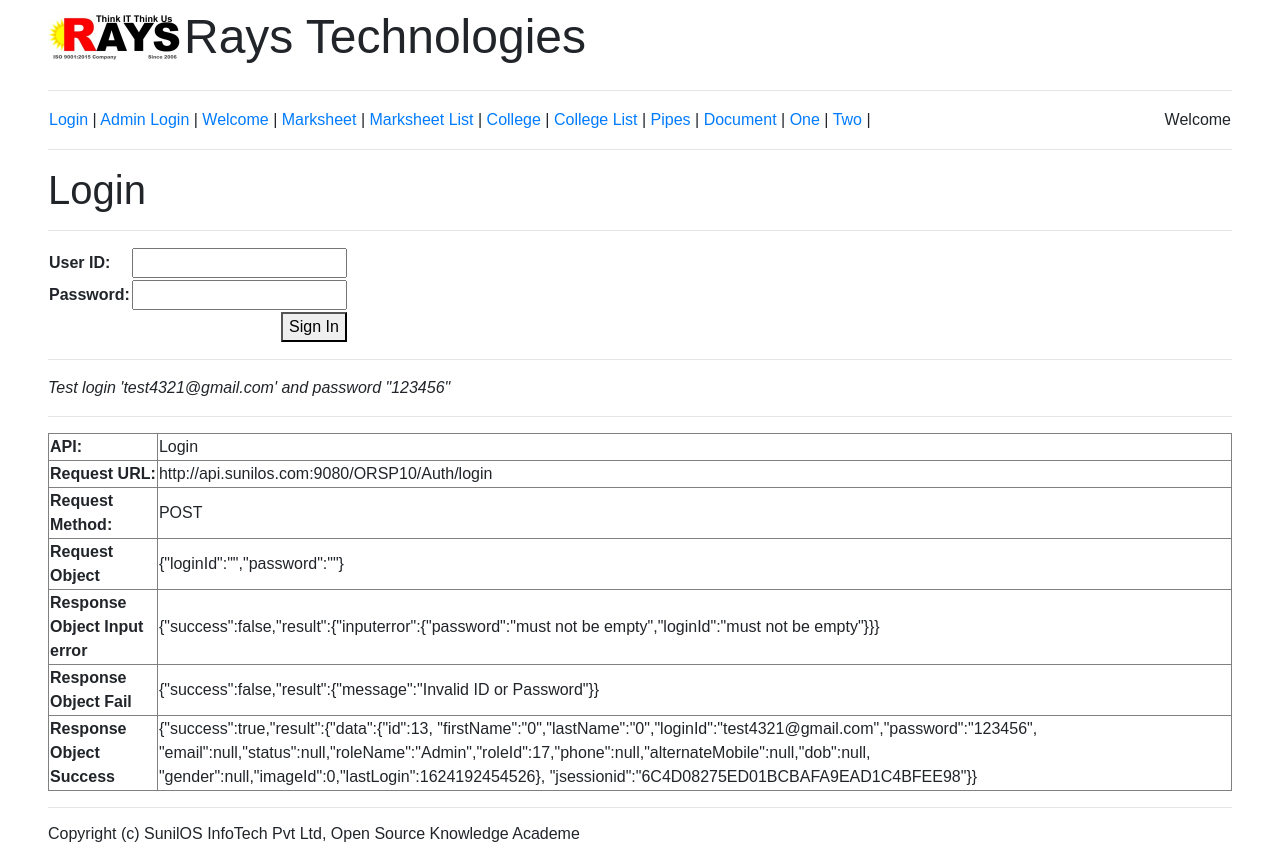
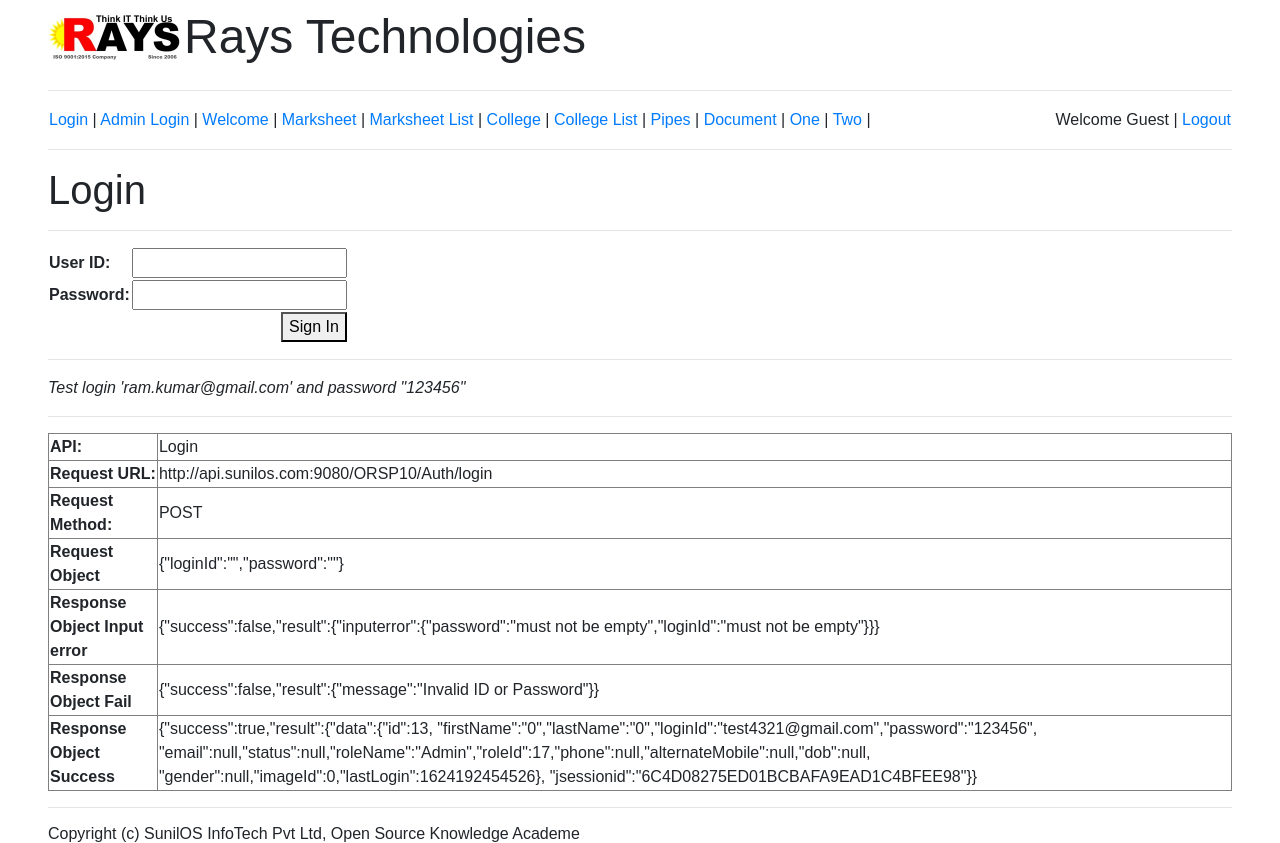
Before and after one commit to sunilos/Angular-8-9-10, an Angular app: page /admin in a window 1280 px wide. Built offline with nearby package versions, Linux system fonts and the light colour scheme.

Commit message:
Logout  added

```diff
--- a/src/app/admin-login/admin-login.component.html
+++ b/src/app/admin-login/admin-login.component.html
@@ -12,7 +12,7 @@
 </table>
 </form>
 <hr>
-<p><i>Test login 'test4321@gmail.com' and password "123456"</i>
+<p><i>Test login 'ram.kumar@gmail.com' and password "123456"</i>
 <HR>
 <table border=1>
   <tr><th>API:</th><td>Login</td></tr>
--- a/src/app/admin-login/admin-login.component.ts
+++ b/src/app/admin-login/admin-login.component.ts
@@ -64,11 +64,9 @@ export class AdminLoginComponent implements OnInit {
       }
 
       _self.success = res.success;
-      console.log('I1 am here', _self.success);
 
       if (_self.success) {
-        console.log('I am here');
-        localStorage.setItem("user", "User Name");
+        localStorage.setItem("user", res.result.data.firstName);
         _self.router.navigateByUrl('/welcome');
       } else {
         _self.message = "Invalid ID or Password";
--- a/src/app/app-routing.module.ts
+++ b/src/app/app-routing.module.ts
@@ -13,6 +13,7 @@ import { CollegeListComponent } from './college-list/college-list.component';
 import { OneComponent } from './one/one.component';
 import { TwoComponent } from './two/two.component';
 import { AdminLoginComponent } from './admin-login/admin-login.component';
+import { LogoutComponent } from './logout/logout.component';
 
 /**
  * Constant defines route of application controllers
@@ -30,6 +31,10 @@ const routes: Routes = [
 	{
 		path: 'admin',
 		component: AdminLoginComponent
+	},
+	{
+		path: 'logout',
+		component: LogoutComponent
 	},
 	{
 		path: 'welcome',
--- a/src/app/app.component.html
+++ b/src/app/app.component.html
@@ -30,7 +30,7 @@ You can layout your application here.
       <a href="two">Two</a> |
     </td>
     <td align="right">
-      Welcome
+      Welcome  {{getUser()}} | <a [routerLink] = "['/logout']" >Logout</a>
     </td>
   </tr>
 </table>
--- a/src/app/app.component.ts
+++ b/src/app/app.component.ts
@@ -12,7 +12,20 @@ import { Component } from '@angular/core';
   templateUrl: './app.component.html',
   styleUrls: ['./app.component.css']
 })
+
 export class AppComponent {
   title = 'Rays Technologies';
   subtitle = 'Open Source Knowledge Academe';
+
+  /**
+   * Get user from local storage
+   * @returns
+   */
+  getUser(){
+    let user ="Guest";
+    if(localStorage.getItem("user")){
+      user = localStorage.getItem("user");
+    }
+    return user;
+  }
 }
--- a/src/app/app.module.ts
+++ b/src/app/app.module.ts
@@ -25,7 +25,7 @@ import { OneComponent } from './one/one.component';
 import { TwoComponent } from './two/two.component';
 import { DataComponent } from './data/data.component';
 import { AdminLoginComponent } from './admin-login/admin-login.component';
-
+import { LogoutComponent } from './logout/logout.component';
 /**
  * Application module configure application conponents
  *
@@ -50,7 +50,8 @@ import { AdminLoginComponent } from './admin-login/admin-login.component';
     OneComponent,
     TwoComponent,
     DataComponent,
-    AdminLoginComponent
+    AdminLoginComponent,
+    LogoutComponent
   ],
   imports: [
     BrowserModule,
--- /dev/null
+++ b/src/app/logout/logout.component.html
@@ -0,0 +1,3 @@
+<p>
+  logout works!
+</p>
--- /dev/null
+++ b/src/app/logout/logout.component.ts
@@ -0,0 +1,19 @@
+import { Component, OnInit } from '@angular/core';
+import { Router } from '@angular/router';
+
+@Component({
+  selector: 'app-logout',
+  templateUrl: './logout.component.html',
+  styleUrls: ['./logout.component.css']
+})
+export class LogoutComponent implements OnInit {
+
+  constructor(private router: Router) { //inject router
+  }
+
+  ngOnInit() {
+    localStorage.clear();
+    this.router.navigateByUrl('/login');
+  }
+
+}
--- a/src/app/service/user.service.ts
+++ b/src/app/service/user.service.ts
@@ -30,6 +30,11 @@ export class UserService {
     });
   }
 
+  /**
+   *
+   * @param form Authenicate a User
+   * @param compCB
+   */
   authenticate(form, compCB) {
     let url = 'http://api.sunilos.com:9080/ORSP10/Auth/login';
     this.http.post(url, form).subscribe(
```
Also changed, not shown: src/app/logout/logout.component.css (added), 1 other file (tests, documents, lock files or other folders).
